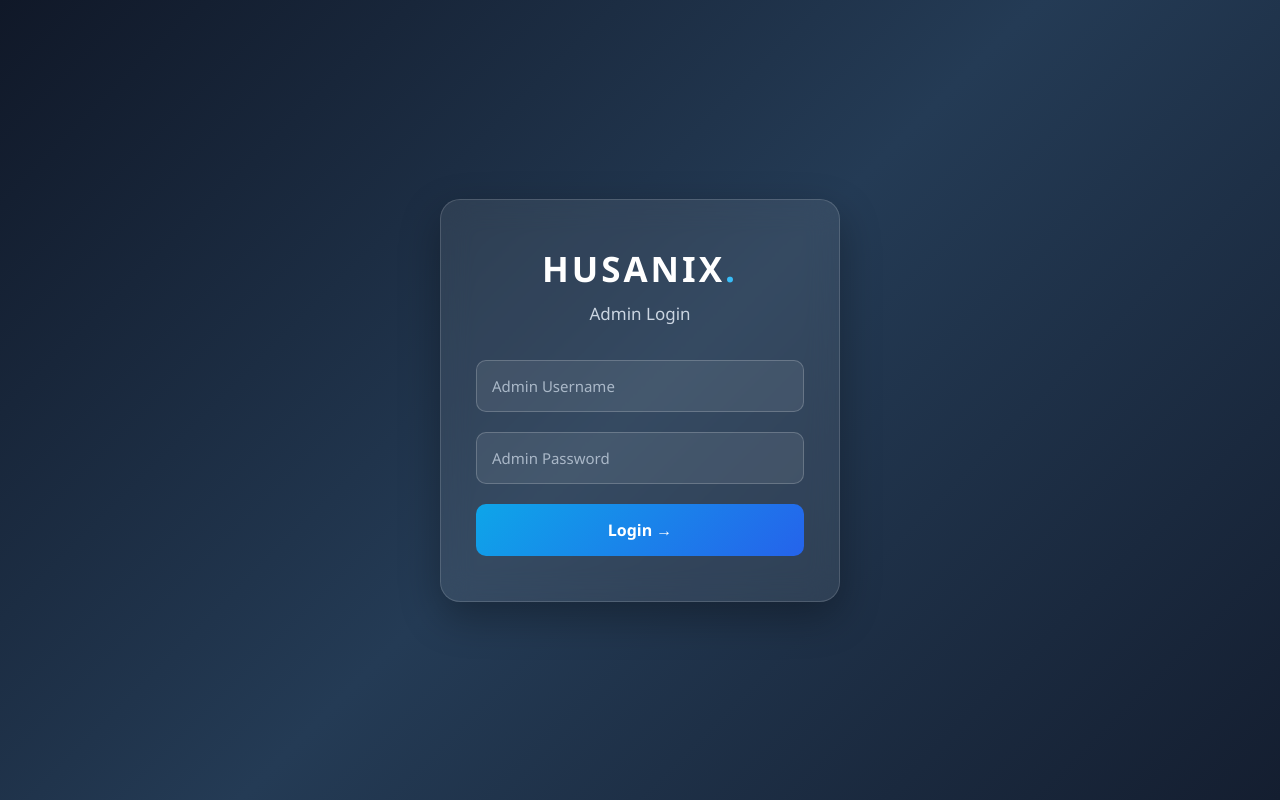
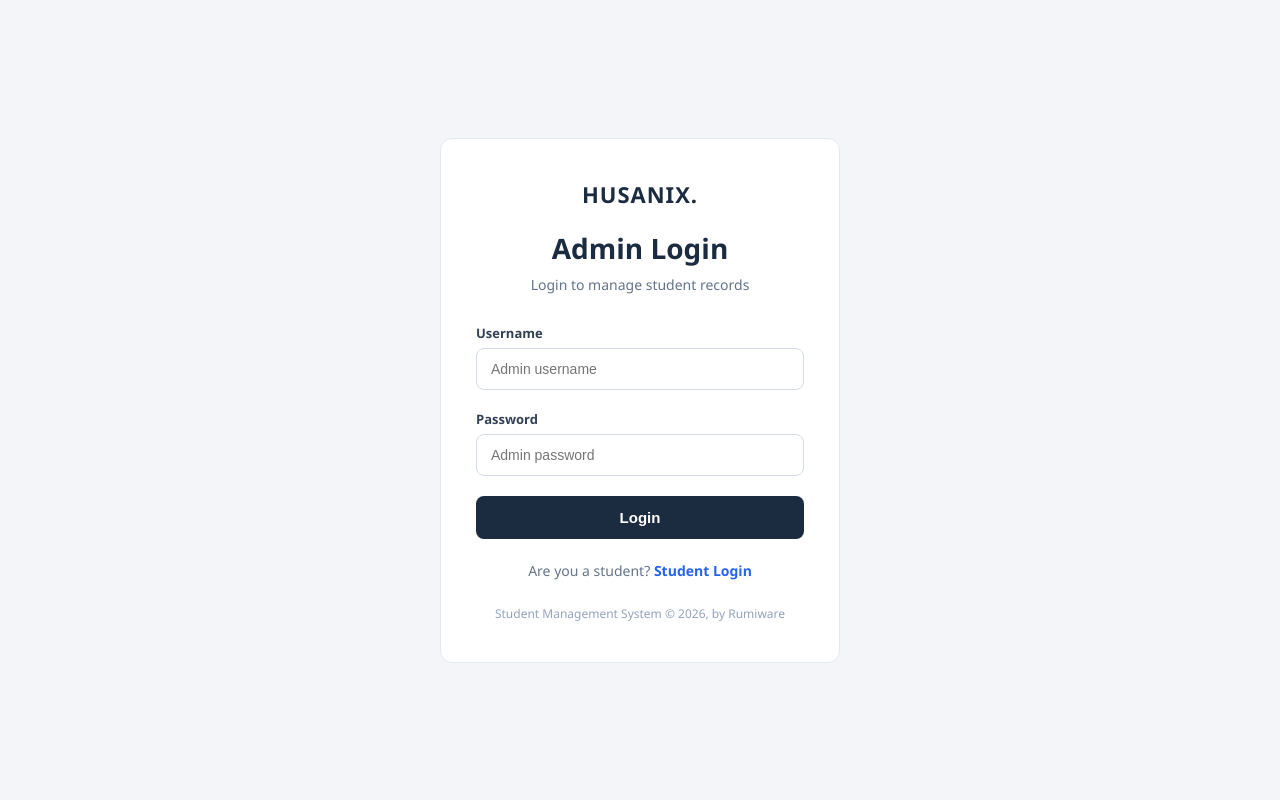
Before and after one commit to HafizHassanAlee/student-management-fastapi, a FastAPI app: page /admin/login in a window 1280 px wide. Run offline with FastAPI, Linux system fonts and the light colour scheme.

Commit message:
Admin Login Finished Acc to Main Theme

```diff
--- a/templates/admin_login.html
+++ b/templates/admin_login.html
@@ -6,122 +6,131 @@
     <title>Husanix | Admin Login</title>
 
     <style>
+        /* Colors used on this page (same as the dashboard and student login):
+           Dark navy   : #1b2b40
+           Blue        : #2563eb
+           Light grey  : #f3f5f8
+           Grey text   : #64748b
+           Border grey : #d5dce6
+        */
+
         * {
             margin: 0;
             padding: 0;
             box-sizing: border-box;
-            font-family: 'Segoe UI', sans-serif;
         }
 
         body {
+            font-family: "Segoe UI", Arial, sans-serif;
+            background: #f3f5f8;
+            color: #1b2b40;
             min-height: 100vh;
             display: flex;
             justify-content: center;
             align-items: center;
-            background: linear-gradient(135deg, #101828, #243b55, #141e30);
             padding: 20px;
         }
 
+        /* The white login box */
         .login-container {
             width: 100%;
             max-width: 400px;
-            padding: 45px 35px;
-            background: rgba(255, 255, 255, 0.08);
-            border: 1px solid rgba(255, 255, 255, 0.15);
-            border-radius: 20px;
-            backdrop-filter: blur(15px);
-            box-shadow: 0 15px 40px rgba(0, 0, 0, 0.3);
+            background: white;
+            border: 1px solid #e3e8ef;
+            border-radius: 12px;
+            padding: 40px 35px;
+        }
+
+        /* Brand name at the top */
+        .brand {
             text-align: center;
-            animation: slideUp 0.7s ease;
+            font-size: 22px;
+            font-weight: bold;
+            letter-spacing: 1px;
+            color: #1b2b40;
+            margin-bottom: 20px;
         }
 
         h1 {
-            color: #ffffff;
-            font-size: 35px;
-            letter-spacing: 3px;
-            margin-bottom: 10px;
+            text-align: center;
+            font-size: 28px;
+            margin-bottom: 8px;
         }
 
-        h1 span {
-            color: #38bdf8;
+        .subtitle {
+            text-align: center;
+            color: #64748b;
+            font-size: 14px;
+            margin-bottom: 30px;
         }
 
-        h2 {
-            color: #cbd5e1;
-            font-size: 17px;
-            font-weight: 400;
-            margin-bottom: 35px;
+        .form-group {
+            margin-bottom: 20px;
         }
 
-        form {
-            display: flex;
-            flex-direction: column;
-            gap: 20px;
+        label {
+            display: block;
+            margin-bottom: 6px;
+            font-size: 13px;
+            font-weight: bold;
+            color: #334155;
         }
 
         input {
             width: 100%;
-            padding: 15px;
-            border: 1px solid rgba(255, 255, 255, 0.2);
-            border-radius: 10px;
+            padding: 12px 14px;
+            border: 1px solid #d5dce6;
+            border-radius: 8px;
+            font-size: 14px;
+        }
+
+        /* Blue border when the user clicks inside a box */
+        input:focus {
             outline: none;
-            background: rgba(255, 255, 255, 0.08);
+            border-color: #2563eb;
+            box-shadow: 0 0 0 3px rgba(37, 99, 235, 0.15);
+        }
+
+        /* Login button: navy, turns blue on hover */
+        button {
+            width: 100%;
+            padding: 13px;
+            border: none;
+            border-radius: 8px;
+            background: #1b2b40;
             color: white;
             font-size: 15px;
-            transition: 0.3s ease;
-        }
-
-        input::placeholder {
-            color: #aab8c8;
-        }
-
-        input:focus {
-            border-color: #38bdf8;
-            background: rgba(255, 255, 255, 0.13);
-            box-shadow: 0 0 12px rgba(56, 189, 248, 0.25);
-            transform: translateY(-2px);
-        }
-
-        button {
-            padding: 15px;
-            border: none;
-            border-radius: 10px;
-            background: linear-gradient(135deg, #0ea5e9, #2563eb);
-            color: white;
-            font-size: 16px;
-            font-weight: 600;
+            font-weight: bold;
             cursor: pointer;
-            transition: 0.3s ease;
         }
 
         button:hover {
-            transform: translateY(-3px);
-            box-shadow: 0 8px 20px rgba(14, 165, 233, 0.35);
+            background: #2563eb;
         }
 
-        button:active {
-            transform: scale(0.97);
+        /* Link back to the student login */
+        .student-link {
+            text-align: center;
+            font-size: 14px;
+            color: #64748b;
+            margin-top: 22px;
         }
 
-        @keyframes slideUp {
-            from {
-                opacity: 0;
-                transform: translateY(30px);
-            }
-            to {
-                opacity: 1;
-                transform: translateY(0);
-            }
+        .student-link a {
+            color: #2563eb;
+            font-weight: bold;
+            text-decoration: none;
         }
 
-        @media (max-width: 480px) {
-            .login-container {
-                padding: 35px 25px;
-            }
+        .student-link a:hover {
+            text-decoration: underline;
+        }
 
-            h1 {
-                font-size: 30px;
-            }
+        .footer {
+            text-align: center;
+            font-size: 12px;
+            color: #94a3b8;
+            margin-top: 25px;
         }
     </style>
 </head>
@@ -130,30 +139,35 @@
 
     <div class="login-container">
 
-        <h1>HUSANIX<span>.</span></h1>
-        <h2>Admin Login</h2>
+        <div class="brand">HUSANIX.</div>
+
+        <h1>Admin Login</h1>
+        <p class="subtitle">Login to manage student records</p>
 
         <form action="/admin/login" method="POST">
 
-            <input
-                type="text"
-                name="username"
-                placeholder="Admin Username"
-                autocomplete="username"
-                required
-            >
+            <div class="form-group">
+                <label for="username">Username</label>
+                <input type="text" id="username" name="username" placeholder="Admin username" autocomplete="username" required>
+            </div>
 
-            <input
-                type="password"
-                name="password"
-                placeholder="Admin Password"
-                autocomplete="current-password"
-                required
-            >
+            <div class="form-group">
+                <label for="password">Password</label>
+                <input type="password" id="password" name="password" placeholder="Admin password" autocomplete="current-password" required>
+            </div>
 
-            <button type="submit">Login →</button>
+            <button type="submit">Login</button>
 
         </form>
+
+        <p class="student-link">
+            Are you a student?
+            <a href="/login">Student Login</a>
+        </p>
+
+        <div class="footer">
+            Student Management System &copy; 2026, by Rumiware
+        </div>
 
     </div>
 
```
